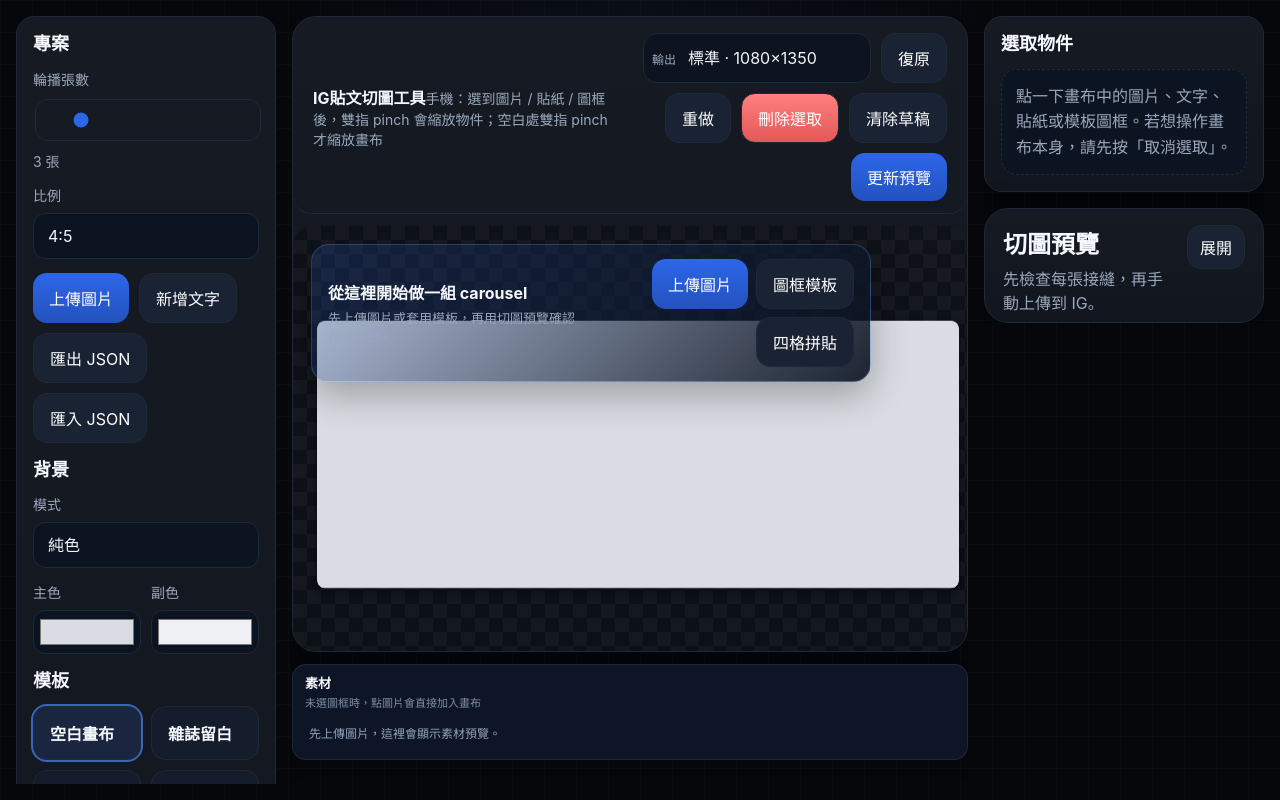
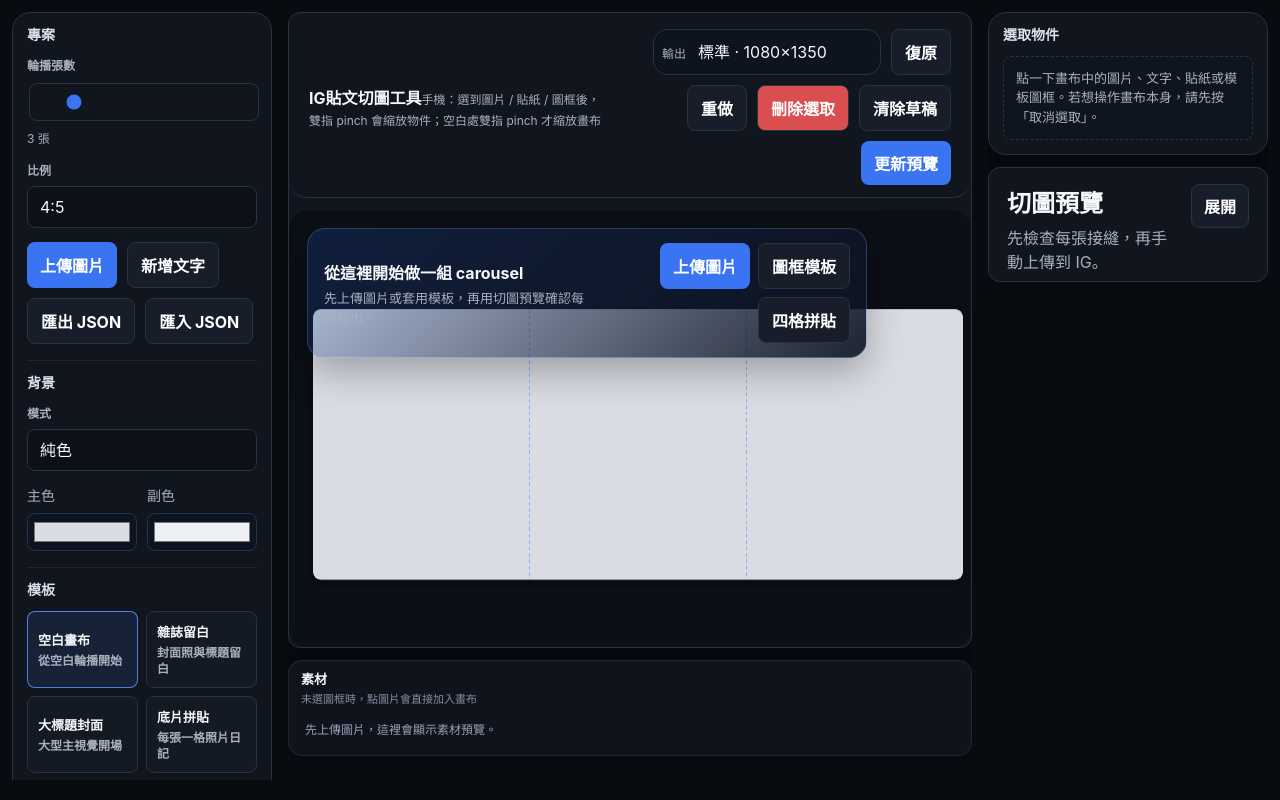
Before and after one commit to Pawelsung/scrl, a React (Vite) app: page / in a window 1280 px wide. Built offline with nearby package versions, Linux system fonts and the light colour scheme.

Commit message:
style: refine editor product design

```diff
--- a/src/App.jsx
+++ b/src/App.jsx
@@ -3833,10 +3833,26 @@ export default function App() {
     if (next.backgroundColor2 !== undefined) setBgSecondary(next.backgroundColor2);
   };
 
+  const templateDescriptions = {
+    blank: "從空白輪播開始",
+    magazine: "封面照與標題留白",
+    cover: "大型主視覺開場",
+    film: "每張一格照片日記",
+    split: "左文右圖說明",
+    frame: "單張大圖白框",
+    grid4: "四宮格拼貼",
+    duo: "前後對照或比較",
+    triptych: "三段式故事",
+    polaroid: "生活感照片拼貼",
+    quote: "語錄與人物照",
+    product: "商品主圖與賣點",
+    checker: "多圖作品集",
+  };
+
   const projectPanelTemplates = TEMPLATES.map((t) => ({
     id: t.id,
     name: t.name,
-    description: "",
+    description: templateDescriptions[t.id] || "",
   }));
 
   const projectPanelStickers = STICKERS.map((st) => ({
--- a/src/components/panels/ProjectPanel.jsx
+++ b/src/components/panels/ProjectPanel.jsx
@@ -65,7 +65,7 @@ export default function ProjectPanel({
         </button>
       </div>
 
-      <div style={{ height: 16 }} />
+      <div className="panel-section-divider" />
 
       <h2>背景</h2>
 
@@ -116,7 +116,7 @@ export default function ProjectPanel({
         </label>
       </div>
 
-      <div style={{ height: 16 }} />
+      <div className="panel-section-divider" />
 
       <h2>模板</h2>
       <div className="template-grid">
@@ -139,7 +139,7 @@ export default function ProjectPanel({
         ))}
       </div>
 
-      <div style={{ height: 16 }} />
+      <div className="panel-section-divider" />
 
       <h2>素材</h2>
       {assets.length ? (
@@ -152,7 +152,7 @@ export default function ProjectPanel({
               onClick={() => onAddAssetToCanvas(asset)}
               title={asset.name || "asset"}
             >
-              <img src={asset.src} alt={asset.name || "asset"} />
+              <img src={asset.thumbSrc || asset.src} alt={asset.name || "asset"} />
             </button>
           ))}
         </div>
@@ -160,7 +160,7 @@ export default function ProjectPanel({
         <div className="hint-card">先上傳圖片，再把縮圖加入畫布。</div>
       )}
 
-      <div style={{ height: 16 }} />
+      <div className="panel-section-divider" />
 
       <h2>貼紙</h2>
       {stickers.length ? (
--- a/src/styles.css
+++ b/src/styles.css
@@ -1,16 +1,16 @@
 :root {
-  --bg: #05070b;
-  --panel: #0d121b;
-  --panel-2: #0a0f17;
-  --line: #202938;
-  --line-soft: rgba(255, 255, 255, 0.06);
-  --text: #f4f7fb;
-  --muted: #9ba8bb;
+  --bg: #080b10;
+  --panel: #10151e;
+  --panel-2: #0c1119;
+  --line: #293241;
+  --line-soft: rgba(255, 255, 255, 0.07);
+  --text: #f5f7fa;
+  --muted: #a8b0bd;
   --danger: #ff6b6b;
-  --blue: #2c66e9;
-  --blue-2: #2452bd;
-  --radius-lg: 24px;
-  --shadow: 0 14px 40px rgba(0, 0, 0, 0.35);
+  --blue: #3b74f2;
+  --blue-2: #2f61d2;
+  --radius-lg: 12px;
+  --shadow: 0 10px 28px rgba(0, 0, 0, 0.28);
 }
 
 * {
@@ -60,14 +60,9 @@ textarea {
   height: 100%;
   display: grid;
   grid-template-columns: 290px minmax(0, 1fr) 320px;
-  gap: 16px;
-  padding: 16px;
-  background:
-    linear-gradient(rgba(255,255,255,0.02) 1px, transparent 1px),
-    linear-gradient(90deg, rgba(255,255,255,0.02) 1px, transparent 1px),
-    radial-gradient(circle at top, rgba(64, 94, 169, 0.08), transparent 35%),
-    var(--bg);
-  background-size: 32px 32px, 32px 32px, auto, auto;
+  gap: 12px;
+  padding: 12px;
+  background: var(--bg);
 }
 
 .sidebar,
@@ -78,18 +73,16 @@ textarea {
 .sidebar {
   display: flex;
   flex-direction: column;
-  gap: 16px;
+  gap: 12px;
   overflow: auto;
   min-width: 0;
 }
 
 .panel {
-  background:
-    linear-gradient(180deg, rgba(255,255,255,0.035), rgba(255,255,255,0.015)),
-    var(--panel);
+  background: var(--panel);
   border: 1px solid var(--line);
   border-radius: var(--radius-lg);
-  padding: 16px;
+  padding: 14px;
   box-shadow: var(--shadow);
 }
 
@@ -100,9 +93,17 @@ textarea {
 }
 
 .panel h2 {
-  margin: 0 0 14px;
-  font-size: 18px;
+  margin: 0 0 12px;
+  font-size: 14px;
   line-height: 1.2;
+  letter-spacing: 0;
+  color: #d9e0ea;
+}
+
+.panel-section-divider {
+  height: 1px;
+  margin: 16px 0 14px;
+  background: var(--line-soft);
 }
 
 .field {
@@ -113,7 +114,8 @@ textarea {
 
 .field span {
   color: var(--muted);
-  font-size: 14px;
+  font-size: 12px;
+  font-weight: 700;
 }
 
 .field input[type="range"] {
@@ -124,8 +126,8 @@ textarea {
 
 .field input[type="color"] {
   width: 100%;
-  height: 44px;
-  border-radius: 12px;
+  height: 38px;
+  border-radius: 8px;
   border: 1px solid var(--line);
   background: #0d1421;
   padding: 4px;
@@ -135,11 +137,11 @@ textarea {
 .field select,
 .field textarea {
   width: 100%;
-  border-radius: 12px;
+  border-radius: 8px;
   border: 1px solid var(--line);
-  background: #0d1421;
+  background: var(--panel-2);
   color: var(--text);
-  padding: 12px 14px;
+  padding: 10px 12px;
   outline: none;
 }
 
@@ -155,12 +157,13 @@ textarea {
 }
 
 button {
-  background: linear-gradient(180deg, var(--blue), var(--blue-2));
+  background: var(--blue);
   color: white;
   border: none;
-  border-radius: 14px;
-  padding: 12px 16px;
-  transition: transform 0.15s ease, opacity 0.15s ease, background 0.2s ease;
+  border-radius: 8px;
+  padding: 10px 13px;
+  font-weight: 700;
+  transition: opacity 0.15s ease, background 0.2s ease, border-color 0.2s ease;
 }
 
 button:hover {
@@ -168,16 +171,16 @@ button:hover {
 }
 
 button:active {
-  transform: translateY(1px);
+  opacity: 0.86;
 }
 
 button.ghost {
-  background: #1a2334;
+  background: #171e2a;
   border: 1px solid var(--line);
 }
 
 button.danger {
-  background: linear-gradient(180deg, #ff7f7f, #e45858);
+  background: #d94f4f;
 }
 
 .export-quality-control {
@@ -280,7 +283,7 @@ button.danger {
 .template-grid {
   display: grid;
   grid-template-columns: 1fr 1fr;
-  gap: 10px;
+  gap: 8px;
 }
 
 .template-grid.compact {
@@ -288,31 +291,36 @@ button.danger {
 }
 
 .template-btn {
-  background: #151d2c;
+  background: #141a24;
   border: 1px solid var(--line);
   color: var(--text);
   text-align: left;
-  min-height: 54px;
+  min-height: 64px;
+  padding: 10px;
+}
+
+.template-btn strong {
+  display: block;
+  font-size: 13px;
+  margin-bottom: 3px;
 }
 
 .template-btn.active {
-  outline: 2px solid rgba(75, 134, 255, 0.7);
-  background: #1a2640;
+  border-color: rgba(91, 141, 255, 0.85);
+  background: #172239;
 }
 
 .main {
   display: grid;
   grid-template-rows: minmax(0, 1fr) 360px;
-  gap: 16px;
+  gap: 12px;
   min-width: 0;
   min-height: 0;
 }
 
 .canvas-panel,
 .preview-panel {
-  background:
-    linear-gradient(180deg, rgba(255,255,255,0.035), rgba(255,255,255,0.015)),
-    var(--panel);
+  background: var(--panel);
   border: 1px solid var(--line);
   border-radius: var(--radius-lg);
   box-shadow: var(--shadow);
@@ -328,18 +336,19 @@ button.danger {
 }
 
 .canvas-toolbar {
-  padding: 14px 18px;
+  padding: 12px 14px;
   border-bottom: 1px solid var(--line);
   display: flex;
   justify-content: space-between;
   align-items: center;
   gap: 12px;
-  min-height: 72px;
+  min-height: 64px;
 }
 
 .sub {
   color: var(--muted);
-  font-size: 14px;
+  font-size: 12px;
+  line-height: 1.35;
 }
 
 .toolbar-actions {
@@ -355,19 +364,11 @@ button.danger {
   height: 100%;
   min-height: 0;
   overflow: hidden;
-  padding: 16px;
+  padding: 14px;
   display: flex;
   align-items: flex-start;
   justify-content: flex-start;
-  background:
-    linear-gradient(45deg, rgba(255,255,255,0.035) 25%, transparent 25%),
-    linear-gradient(-45deg, rgba(255,255,255,0.035) 25%, transparent 25%),
-    linear-gradient(45deg, transparent 75%, rgba(255,255,255,0.035) 75%),
-    linear-gradient(-45deg, transparent 75%, rgba(255,255,255,0.035) 75%),
-    linear-gradient(180deg, rgba(255,255,255,0.02), rgba(255,255,255,0.01)),
-    #090d14;
-  background-size: 28px 28px, 28px 28px, 28px 28px, 28px 28px, auto, auto;
-  background-position: 0 0, 0 14px, 14px -14px, -14px 0, 0 0, 0 0;
+  background: #0b0f16;
   touch-action: none;
 }
 
@@ -406,7 +407,7 @@ button.danger {
   position: absolute;
   left: 0;
   top: 0;
-  box-shadow: 0 18px 50px rgba(0, 0, 0, 0.46);
+  box-shadow: 0 16px 42px rgba(0, 0, 0, 0.38);
   border-radius: 40px;
   overflow: hidden;
 }
@@ -533,12 +534,13 @@ button.danger {
 }
 
 .hint-card {
-  padding: 14px;
-  border-radius: 16px;
-  background: #0d1421;
+  padding: 12px;
+  border-radius: 8px;
+  background: #0f151f;
   border: 1px dashed var(--line);
   color: var(--muted);
-  line-height: 1.6;
+  line-height: 1.5;
+  font-size: 13px;
 }
 
 .color-row {
@@ -556,8 +558,8 @@ button.danger {
 
 .color-row input[type="color"] {
   width: 100%;
-  height: 44px;
-  border-radius: 12px;
+  height: 38px;
+  border-radius: 8px;
   border: 1px solid var(--line);
   background: #0d1421;
   padding: 4px;
@@ -584,11 +586,9 @@ button.danger {
   right: 0;
   bottom: 0;
   height: min(82vh, 760px);
-  background:
-    linear-gradient(180deg, rgba(255,255,255,0.03), rgba(255,255,255,0.015)),
-    #0c1320;
-  border-top-left-radius: 24px;
-  border-top-right-radius: 24px;
+  background: #10151e;
+  border-top-left-radius: 16px;
+  border-top-right-radius: 16px;
   border: 1px solid var(--line);
   border-bottom: none;
   transform: translateY(105%);
@@ -596,7 +596,7 @@ button.danger {
   z-index: 70;
   display: none;
   overflow: hidden;
-  box-shadow: 0 -24px 50px rgba(0, 0, 0, 0.45);
+  box-shadow: 0 -18px 38px rgba(0, 0, 0, 0.42);
 }
 
 .mobile-drawer.show {
@@ -919,10 +919,10 @@ button.danger {
 
 .bottom-asset-tray {
   border: 1px solid rgba(255,255,255,0.08);
-  background: rgba(15, 23, 42, 0.94);
+  background: rgba(16, 21, 30, 0.96);
   backdrop-filter: blur(16px);
-  border-radius: 18px;
-  box-shadow: 0 18px 50px rgba(0,0,0,0.25);
+  border-radius: 12px;
+  box-shadow: 0 12px 28px rgba(0,0,0,0.24);
   padding: 10px 10px 12px;
 }
 
@@ -966,7 +966,7 @@ button.danger {
   width: 76px;
   height: 76px;
   border: 1px solid rgba(255,255,255,0.08);
-  border-radius: 14px;
+  border-radius: 8px;
   overflow: hidden;
   background: #111827;
   padding: 0;
@@ -1290,9 +1290,9 @@ button.danger {
   width: 138px;
   padding: 8px;
   border: 1px solid rgba(148, 163, 184, 0.28);
-  border-radius: 16px;
-  background: rgba(13, 20, 33, 0.94);
-  box-shadow: 0 14px 32px rgba(0, 0, 0, 0.34);
+  border-radius: 12px;
+  background: rgba(16, 21, 30, 0.96);
+  box-shadow: 0 12px 28px rgba(0, 0, 0, 0.32);
   touch-action: none;
   user-select: none;
 }
@@ -1302,7 +1302,7 @@ button.danger {
   min-height: 30px;
   margin: 0 0 7px;
   padding: 6px 8px;
-  border-radius: 10px;
+  border-radius: 8px;
   font-size: 12px;
   font-weight: 800;
   cursor: grab;
@@ -1323,7 +1323,7 @@ button.danger {
   min-width: 38px;
   min-height: 36px;
   padding: 0;
-  border-radius: 10px;
+  border-radius: 8px;
   font-size: 13px;
   font-weight: 800;
 }
```
